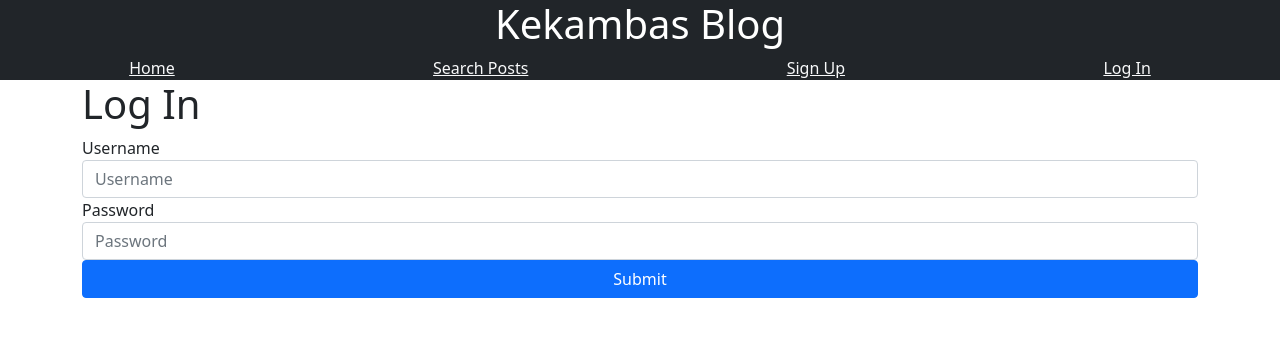
After one commit to kmehner/kekambas_flask_blog, a Flask app: page /login in a window 1280 px wide. The commit adds this page. Shown: the top 337 px of the page. Run offline with Flask 2, Linux system fonts and the light colour scheme; some libraries are stand-ins or nearby versions.

Commit message:
Add login form

```diff
--- a/app/routes.py
+++ b/app/routes.py
@@ -36,4 +36,11 @@ def index():
 
 @app.route('/signup')
 def signup():
-    return render_template('signup.html')
+    title = 'Sign Up'
+    return render_template('signup.html', title=title)
+
+
+@app.route('/login')
+def login():
+    title = 'Log In'
+    return render_template('login.html', title=title)
--- a/app/templates/base.html
+++ b/app/templates/base.html
@@ -16,10 +16,10 @@
         </div>
 
         <nav class="nav bg-dark d-flex justify-content-around">
-            <a href="" class="link-light">Home</a>
+            <a href="{{ url_for('index') }}" class="link-light">Home</a>
             <a href="" class="link-light">Search Posts</a>
-            <a href="" class="link-light">Sign Up</a>
-            <a href="" class="link-light">Log In</a>
+            <a href="{{ url_for('signup') }}" class="link-light">Sign Up</a>
+            <a href="{{ url_for('login') }}" class="link-light">Log In</a>
         </nav>
 
         <div class="container">
--- /dev/null
+++ b/app/templates/login.html
@@ -0,0 +1,15 @@
+{% extends 'base.html' %}
+
+
+{% block content %}
+    <h1>Log In</h1>
+    <form>
+        <div class="form-group">
+            <label for="username">Username</label>
+            <input type="text" name="username" class="form-control" placeholder="Username" />
+            <label for="password">Password</label>
+            <input type="password" name="passwod" class="form-control" placeholder="Password" />
+            <input type="submit" class="btn btn-primary w-100" />
+        </div>
+    </form>
+{% endblock content %}
```
